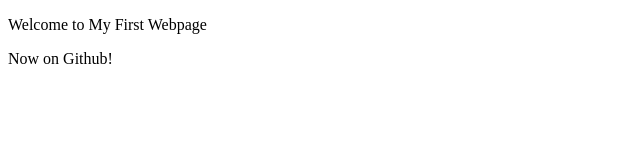
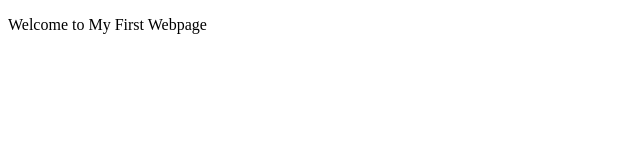
Before and after one commit to bb0000/bb0000.github.io, a plain HTML site: page index.html in a window 1280 px wide. Shown: the whole page, without its empty margins (0-640 px from the left). Drawn offline with Linux system fonts and the light colour scheme.

Commit message:
Testing upload

```diff
--- a/index.html
+++ b/index.html
@@ -7,7 +7,7 @@
 <body>
 
     <p>Welcome to My First Webpage</p>
-    <p>Now on Github!</p>
+
 </body>
 
 </html>
```
